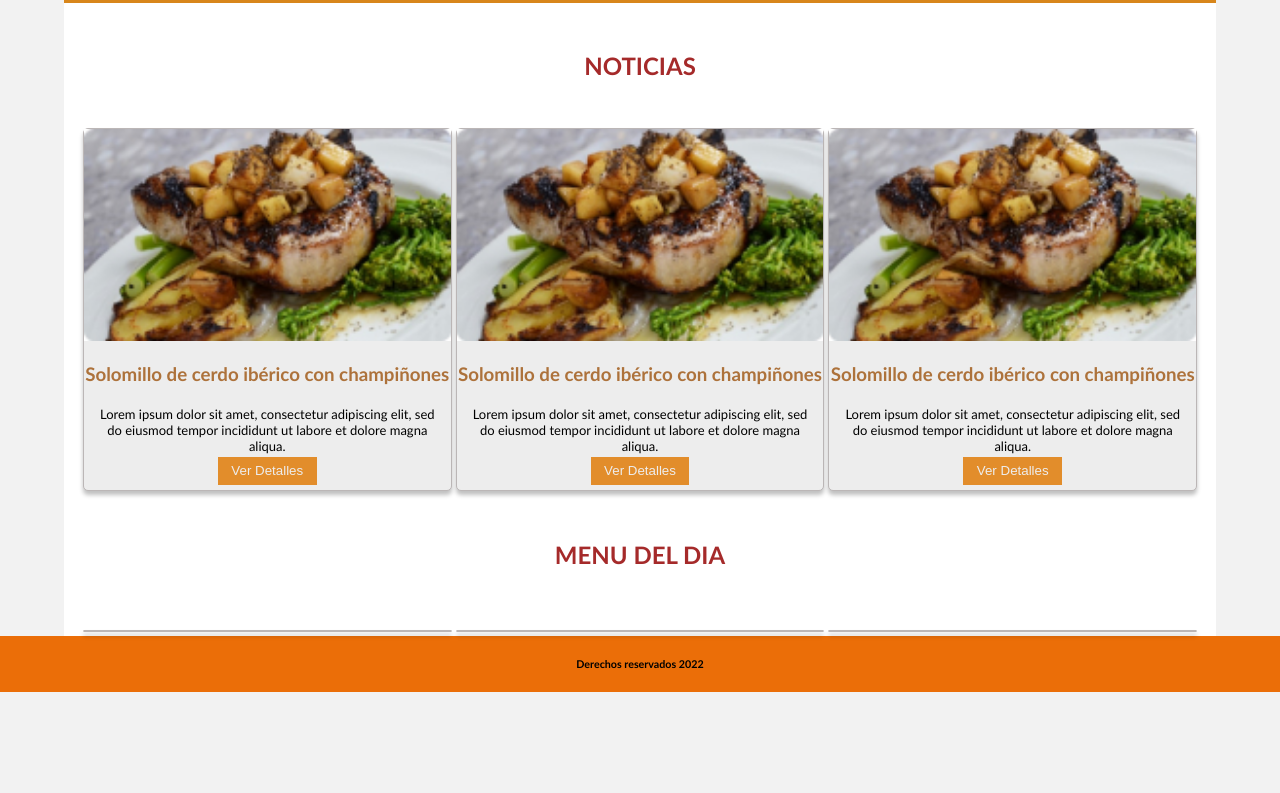
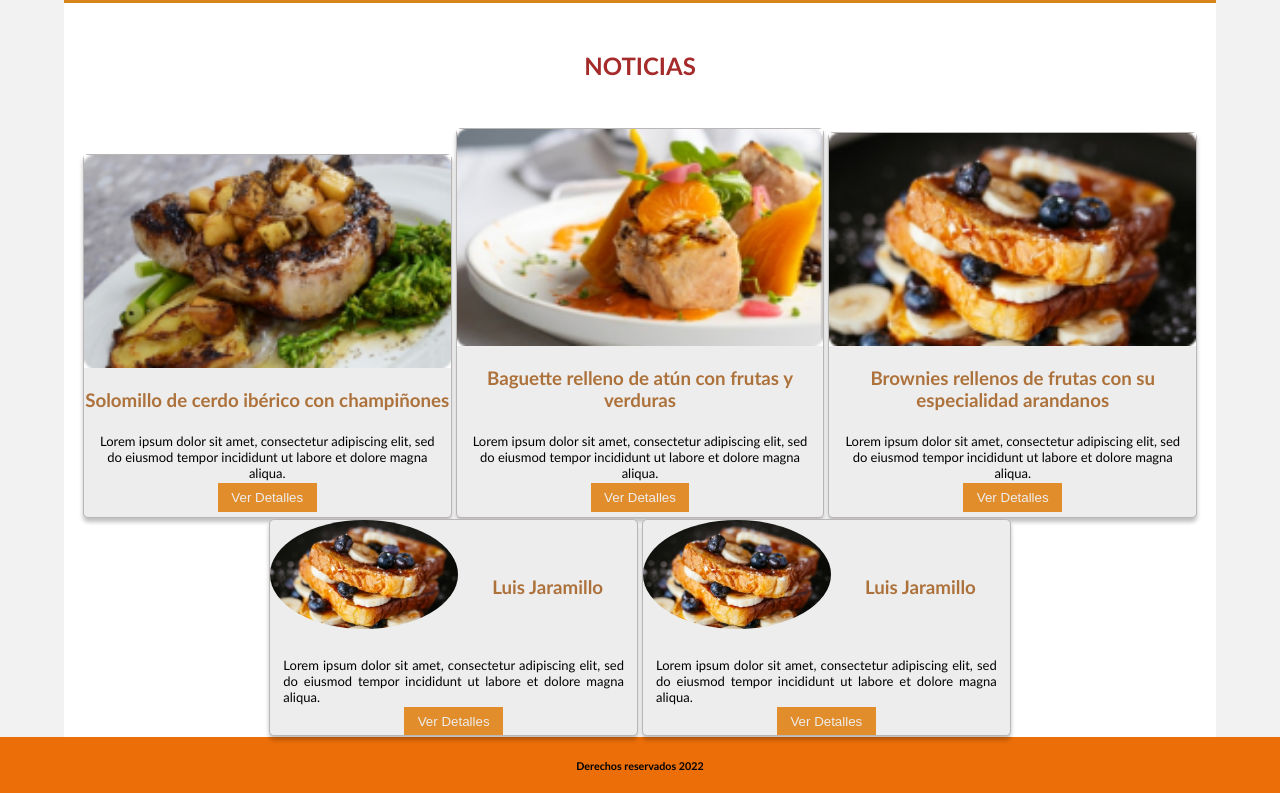
Before and after one commit to jatigre1/Taller1Web, a plain HTML site: page index.html in a window 1280 px wide. Shown: the part 579-1372 px from the top of the page. Before the commit the page ends 1271 px from the top, so only its background shows below. Drawn offline with Linux system fonts and the light colour scheme; a script that the page names is missing.

Commit message:
Taller-CSS

```diff
--- a/css/estilos.css
+++ b/css/estilos.css
@@ -118,3 +118,57 @@ body{
     text-align: center;
     padding: 2em 0;
 }
+
+@media only screen and (max-width: 600px) {
+    body {
+      background-color: rgb(196, 20, 128);
+    }
+  }
+
+@media only screen and (max-width: 600px) {
+    .menuPlato{
+        width: 90%;
+        display: block;
+        margin: 0 auto;
+        margin-bottom: 10px;
+    }
+}
+
+.chefPrincipal{
+    width: 32%;
+    background-color: #ededed;
+    border: 1px solid #bbb6b6;
+    box-sizing: border-box;
+    /*height: 200px;*/
+    margin-bottom: 1px;
+    border-radius: 5px;
+    box-shadow: 0px 4px 4px rgba(0, 0, 0, 0.25);
+    display: inline-block
+}
+
+.chefPrincipal img{
+    float: left;
+    border-radius: 50%;
+}
+
+.chefPrincipal h3{
+    color: rgb(173, 114, 59);
+    text-align: center;
+    padding: 3em 0;
+}
+
+.chefPrincipal button{
+    background-color: rgb(226, 141, 43);
+    color: #ededed;
+    padding: 0.5em 1em;
+    margin-bottom: 5p
+}
+
+.chefPrincipal p{
+    font-size: 13px;
+    color: black;
+    padding: 0.2em 1em;
+    text-align: justify;
+
+
+}
--- a/index.html
+++ b/index.html
@@ -39,8 +39,8 @@
                 <button>Ver Detalles</button>
             </article>
             <article class="menuPlato">
-                <img src="images/plato1.jpg" alt="">
-                <h3>Solomillo de cerdo ibérico con champiñones</h3>
+                <img src="images/plato2.jpg" alt="">
+                <h3>Baguette relleno de atún con frutas y verduras</h3>
                 <p>Lorem ipsum dolor sit amet, consectetur
                     adipiscing elit, sed do eiusmod tempor
                     incididunt ut labore et dolore magna aliqua.
@@ -48,22 +48,39 @@
                 <button>Ver Detalles</button>
             </article>
             <article class="menuPlato">
-                <img src="images/plato1.jpg" alt="">
-                <h3>Solomillo de cerdo ibérico con champiñones</h3>
+                <img src="images/plato3.jpg" alt="">
+                <h3>Brownies rellenos de frutas con su especialidad arandanos</h3>
                 <p>Lorem ipsum dolor sit amet, consectetur
                     adipiscing elit, sed do eiusmod tempor
                     incididunt ut labore et dolore magna aliqua.
                 </p>
                 <button>Ver Detalles</button>
             </article>
+
+            <article class="chefPrincipal">
+                <img src="images/plato3.jpg" alt="">
+                <h3>Luis Jaramillo</h3>
+                <p>Lorem ipsum dolor sit amet, consectetur
+                    adipiscing elit, sed do eiusmod tempor
+                    incididunt ut labore et dolore magna aliqua.
+                </p>
+                <button>Ver Detalles</button>
+            </article>
+
+            <article class="chefPrincipal">
+                <img src="images/plato3.jpg" alt="">
+                <h3>Luis Jaramillo</h3>
+                <p>Lorem ipsum dolor sit amet, consectetur
+                    adipiscing elit, sed do eiusmod tempor
+                    incididunt ut labore et dolore magna aliqua.
+                </p>
+                <button>Ver Detalles</button>
+            </article>
+
         </section>
-        <h2 class="h2home">MENU DEL DIA</h2>
-        <section class="menu">
-            <article class="menuPlato"></article>
-            <article class="menuPlato"></article>
-            <article class="menuPlato"></article>
-        </section>
+
     </main>
+
     <footer class="piePagina">
         <h6>Derechos reservados 2022</h6>
     </footer>
```
Also changed, not shown: images/plato2.jpg (added), images/plato3.jpg (added).
